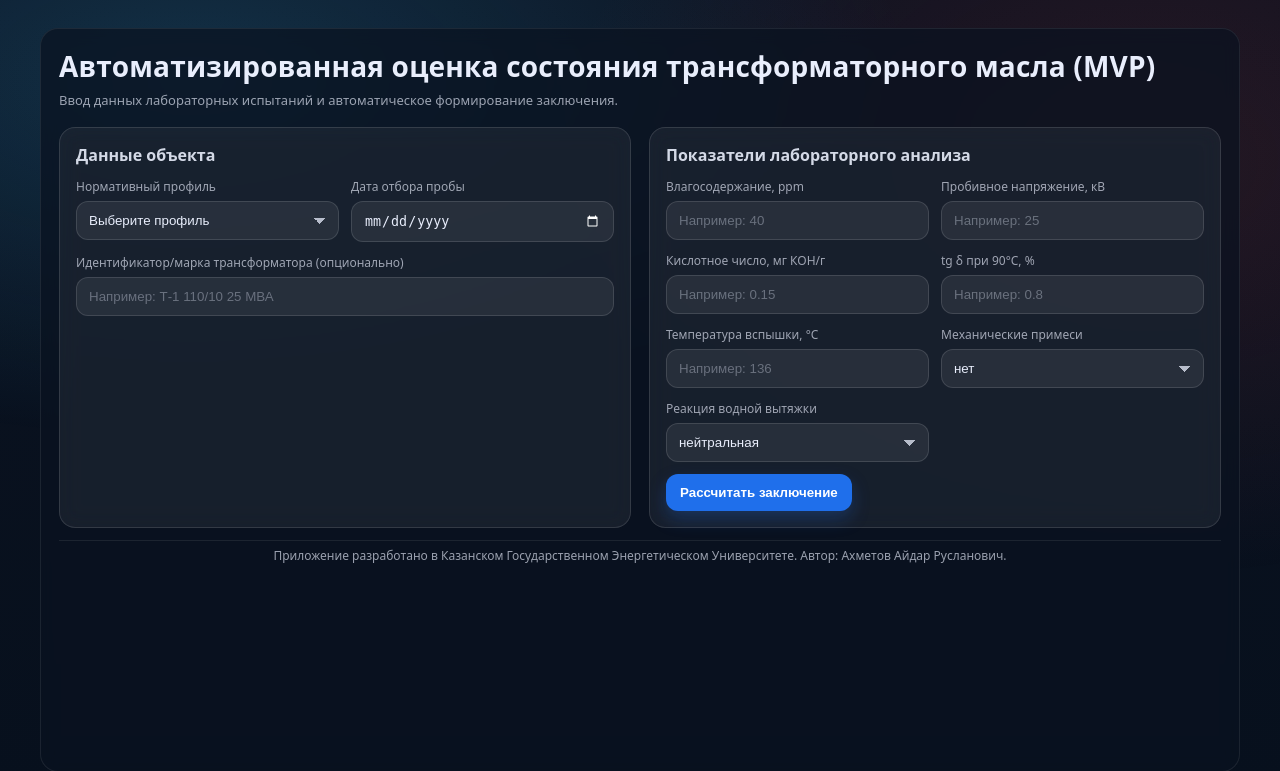
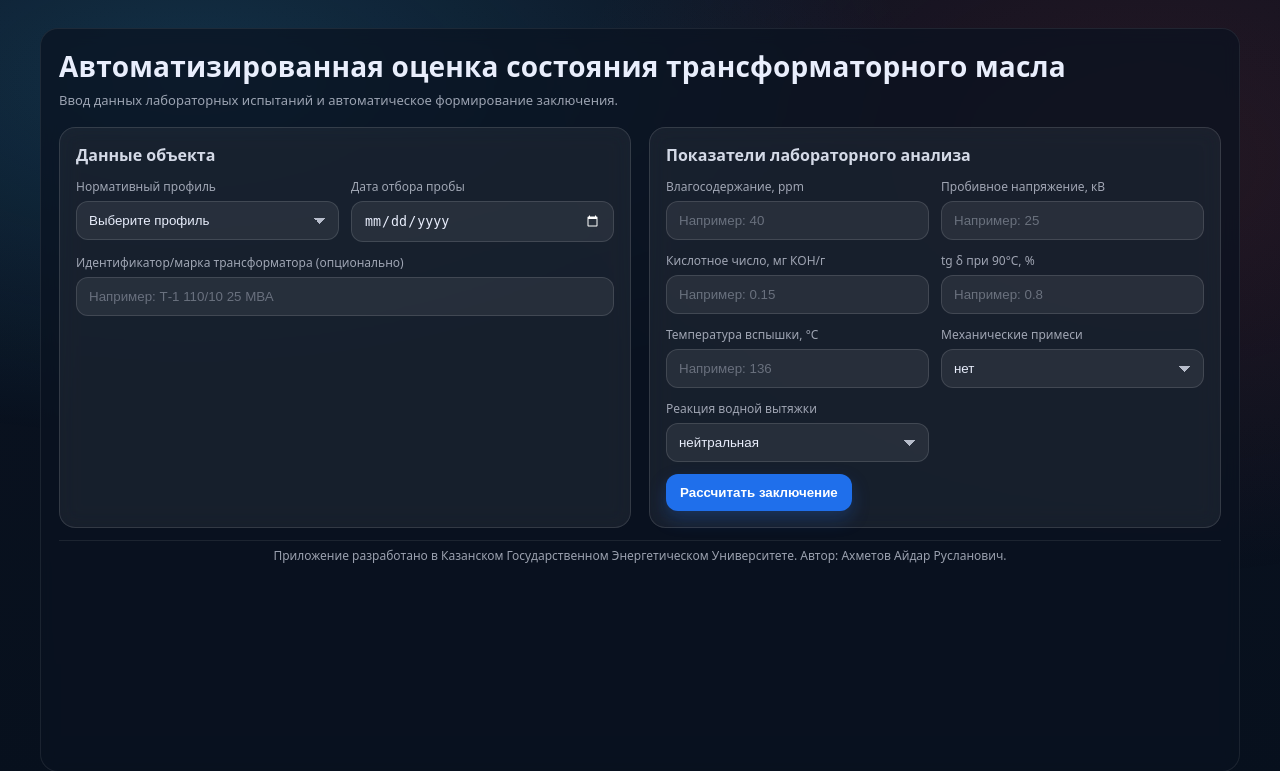
Before and after one commit to ilyashn2001-code/aidar_ahmetov, a Flask app: page / in a window 1280 px wide. Shown: the top 771 px of the page. Run offline with Flask 3, Linux system fonts and the light colour scheme.

Commit message:
Update index.html

```diff
--- a/templates/index.html
+++ b/templates/index.html
@@ -10,7 +10,7 @@
   <div class="container">
     <div class="header">
       <div>
-        <h1 class="h1">Автоматизированная оценка состояния трансформаторного масла (MVP)</h1>
+        <h1 class="h1">Автоматизированная оценка состояния трансформаторного масла</h1>
         <div class="sub">Ввод данных лабораторных испытаний и автоматическое формирование заключения.</div>
       </div>
     </div>
```
